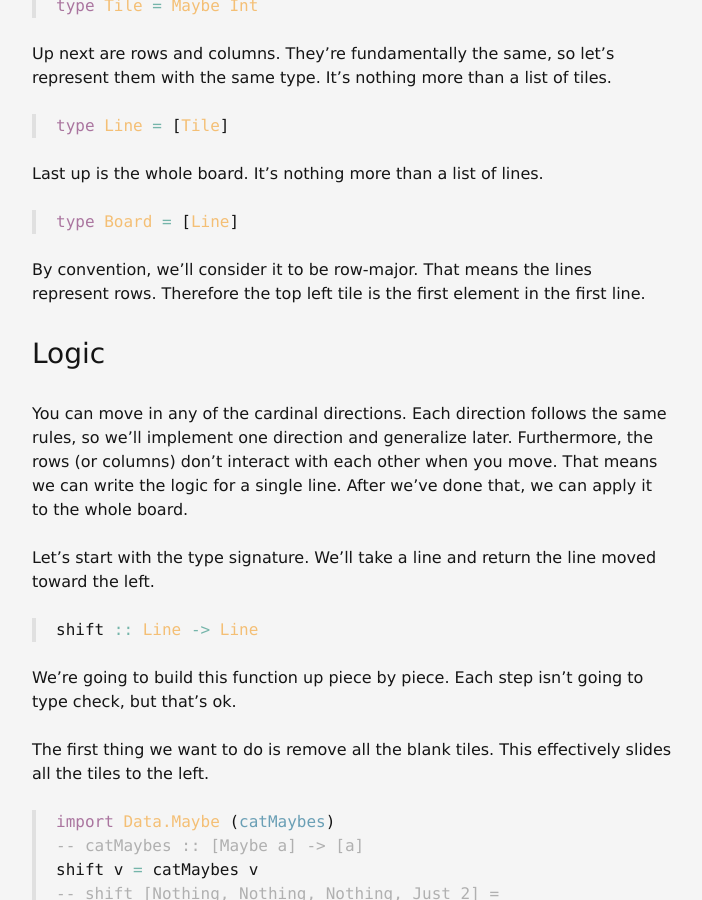
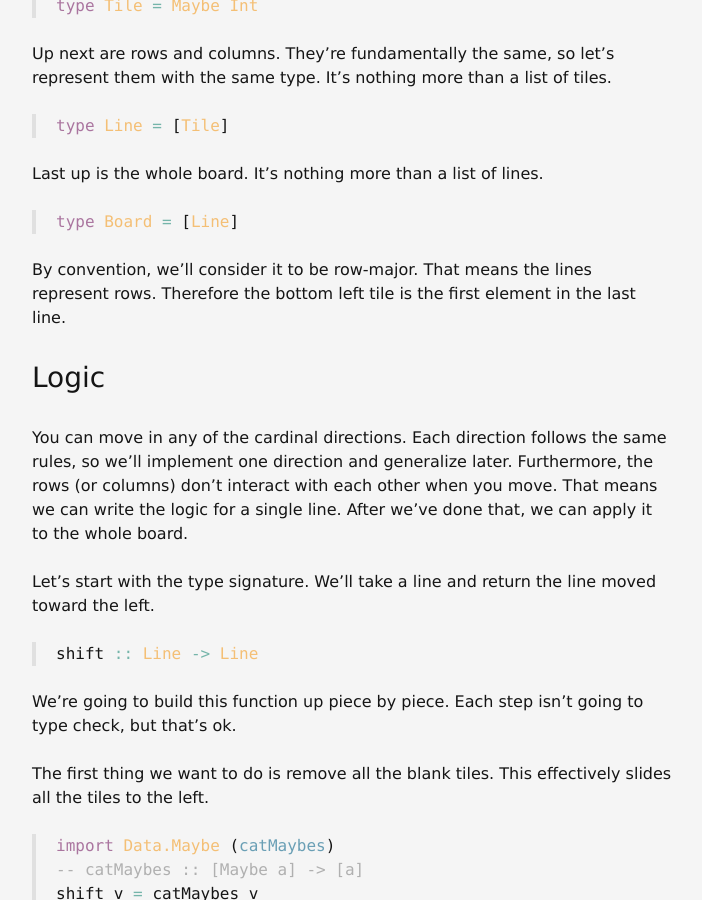
Before and after one commit to tfausak/tfausak.github.io, a Jekyll site: the page built from _posts/2014-04-28-cloning-2048-in-haskell.md, in a window 1280 px wide and 900 px high, scrolled down 910 px. Shown: the whole window, without its empty margins (288-990 px from the left). Built offline with Jekyll 4.4.1, drawn with Linux system fonts in a browser that asks for light colours; comment, search, counter and statistics services are not loaded.

Commit message:
Give a more useful row/column example
Thanks, @AaronLasseigne.

```diff
--- a/_posts/2014-04-28-cloning-2048-in-haskell.md
+++ b/_posts/2014-04-28-cloning-2048-in-haskell.md
@@ -34,7 +34,7 @@ type Board = [Line]
 {% endhighlight %}
 
 By convention, we'll consider it to be row-major. That means the lines
-represent rows. Therefore the top left tile is the first element in the first
+represent rows. Therefore the bottom left tile is the first element in the last
 line.
 
 ## Logic
```
